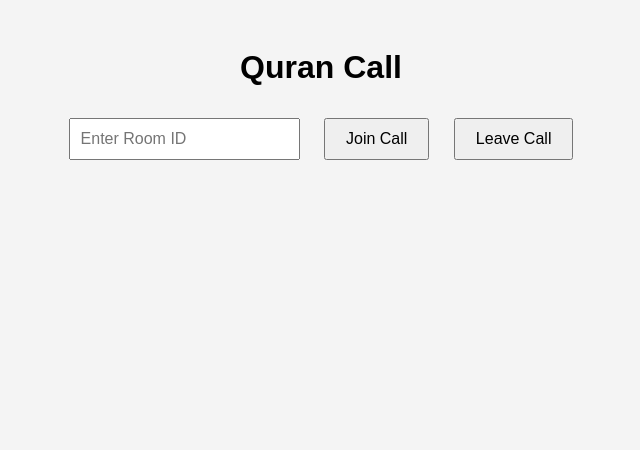
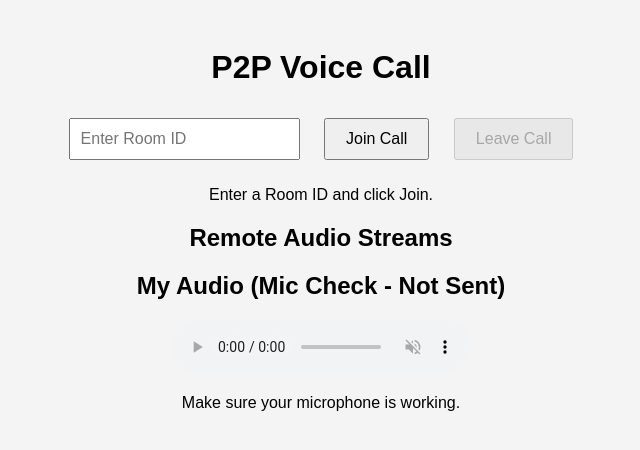
Before and after one commit to musamatini/Thubut, a Flask app: page / in a window 1280 px wide. Shown: the top 450 px of the page, without its empty margins (319-959 px from the left). Run offline with Flask 3, Linux system fonts and the light colour scheme; some libraries are stand-ins or nearby versions.

Commit message:
Update index.html

```diff
--- a/templates/index.html
+++ b/templates/index.html
@@ -1,20 +1,30 @@
 <!DOCTYPE html>
 <html>
 <head>
-    <title>Quran Call</title>
+    <title>P2P Voice Call</title>
     <link rel="stylesheet" href="/static/style.css">
 </head>
 <body>
-    <h1>Quran Call</h1>
+    <h1>P2P Voice Call</h1>
     <div>
         <input id="room" placeholder="Enter Room ID">
-        <button onclick="joinCall()">Join Call</button>
-        <button onclick="leaveCall()">Leave Call</button>
+        <button id="joinBtn" onclick="joinCall()">Join Call</button>
+        <button id="leaveBtn" onclick="leaveCall()" disabled>Leave Call</button>
     </div>
-    <p id="status"></p>
-    <audio id="remoteAudio" autoplay></audio>
+    <p id="status">Enter a Room ID and click Join.</p>
 
+    <h2>Remote Audio Streams</h2>
+    <div id="remoteAudios">
+        <!-- Remote audio elements will be added here dynamically -->
+    </div>
+
+    <h2>My Audio (Mic Check - Not Sent)</h2>
+    <audio id="localAudio" muted autoplay controls></audio>
+     <p>Make sure your microphone is working.</p>
+
+    <!-- Include Socket.IO client -->
     <script src="https://cdn.socket.io/4.7.2/socket.io.min.js"></script>
+    <!-- Include your WebRTC logic -->
     <script src="/static/webrtc.js"></script>
 </body>
 </html>
```
